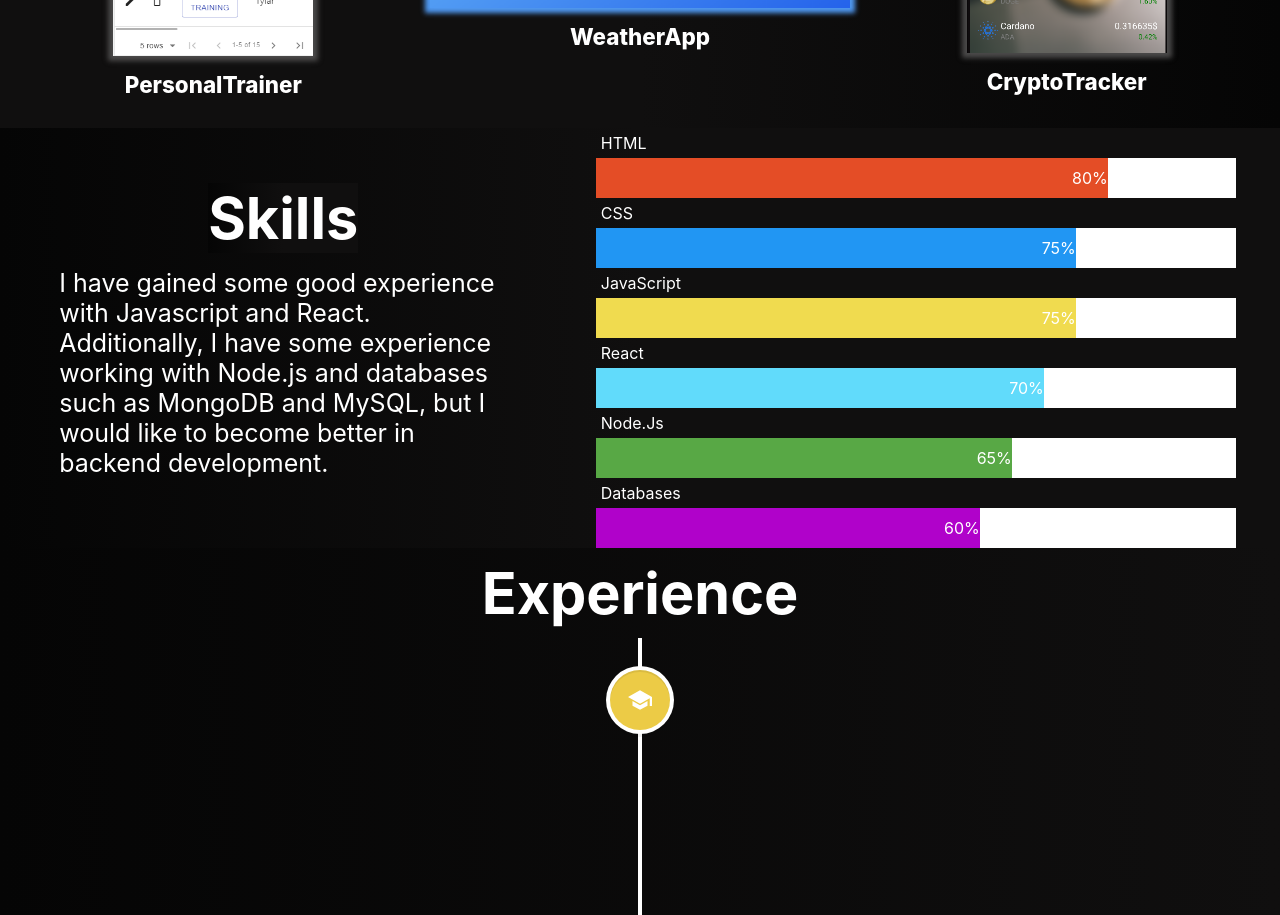
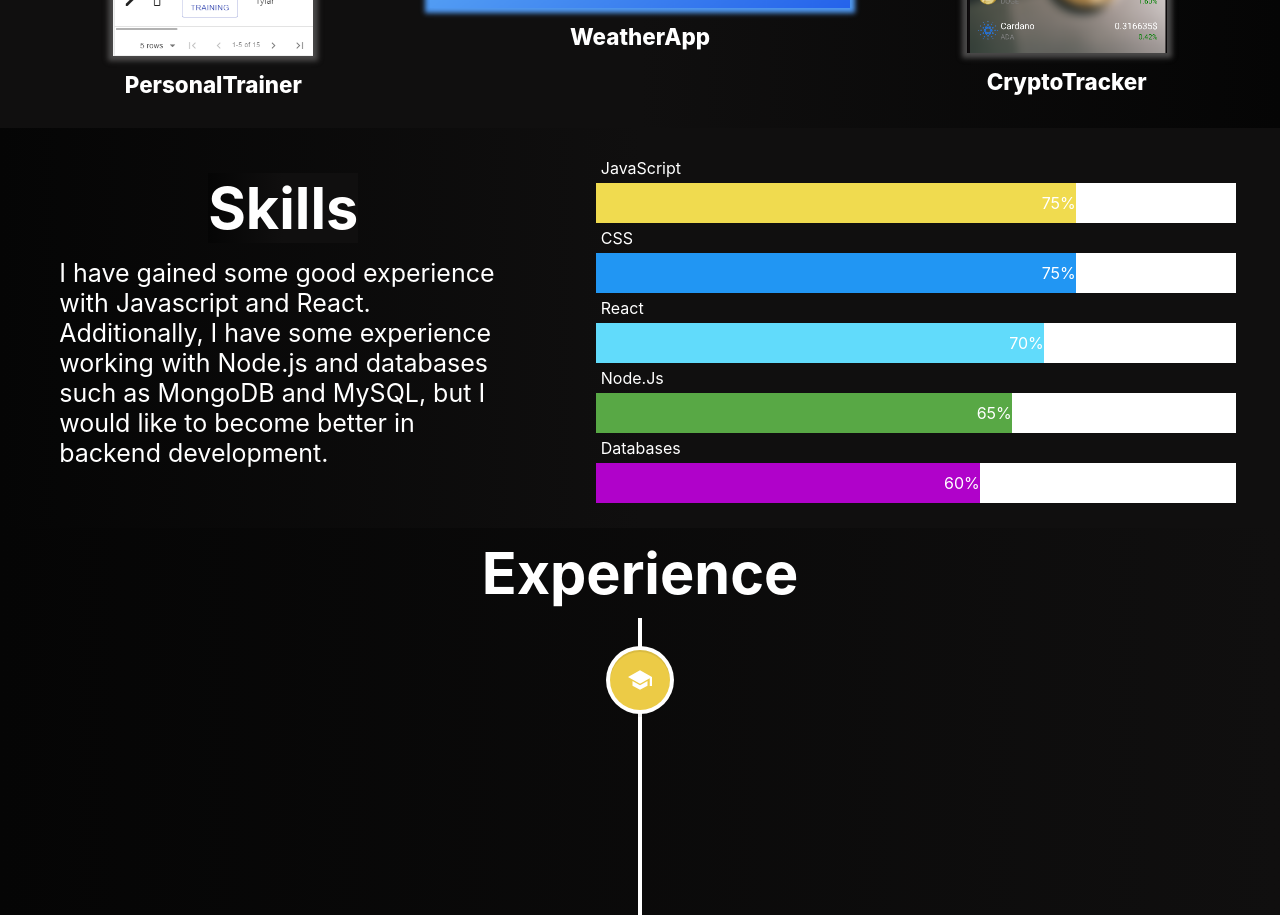
Before and after one commit to Nekmayne/personal-website, a React (Create React App) app: page / in a window 1280 px wide. Shown: the part 1360-2275 px from the top of the page. Built offline with nearby package versions, Linux system fonts and the light colour scheme.

Commit message:
changes to skills section

```diff
--- a/src/components/Skills.js
+++ b/src/components/Skills.js
@@ -16,21 +16,14 @@ const Skills = () => {
             </p>{" "}
           </div>
           <div className="skill-2">
-            <p>HTML</p>
+            <p>JavaScript</p>
             <div class="cont">
-              <div class="skills html">80%</div>
+              <div class="skills js">75%</div>
             </div>
-
             <p>CSS</p>
             <div class="cont">
               <div class="skills css">75%</div>
             </div>
-
-            <p>JavaScript</p>
-            <div class="cont">
-              <div class="skills js">75%</div>
-            </div>
-
             <p>React</p>
             <div class="cont">
               <div class="skills react">70%</div>
```
